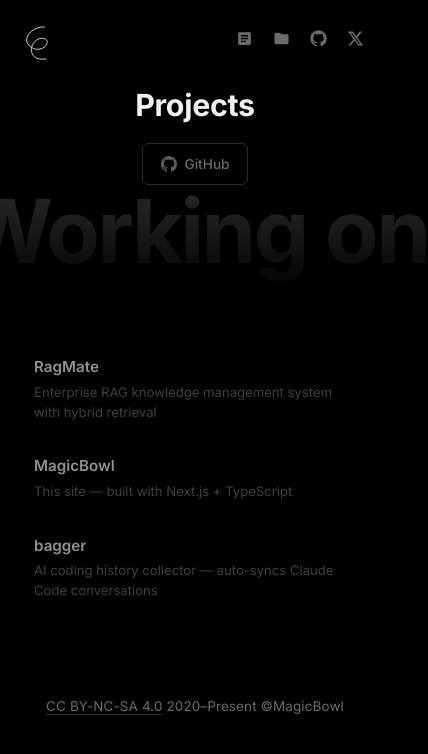
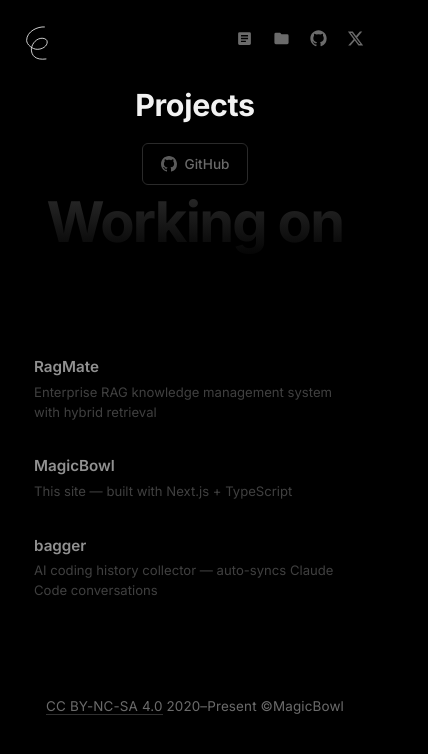
Before and after one commit to lg114/magicbowl, a Next.js app: page /projects in a window 390 px wide. Shown: the top 754 px of the page, 428 px wide, since content can reach past the window. Built offline with nearby package versions, Linux system fonts and the light colour scheme.

Commit message:
Update projects.css

```diff
--- a/styles/projects.css
+++ b/styles/projects.css
@@ -74,6 +74,8 @@
   pointer-events: none;
   user-select: none;
   white-space: nowrap;
+  max-width: 100vw;
+  overflow: hidden;
 }
 
 /* 单个项目卡片 */
@@ -120,7 +122,7 @@
     gap: 12px;
   }
   .projects__watermark {
-    font-size: 88px;
-    top: -50px;
+    font-size: 56px;
+    top: -40px;
   }
 }
```
